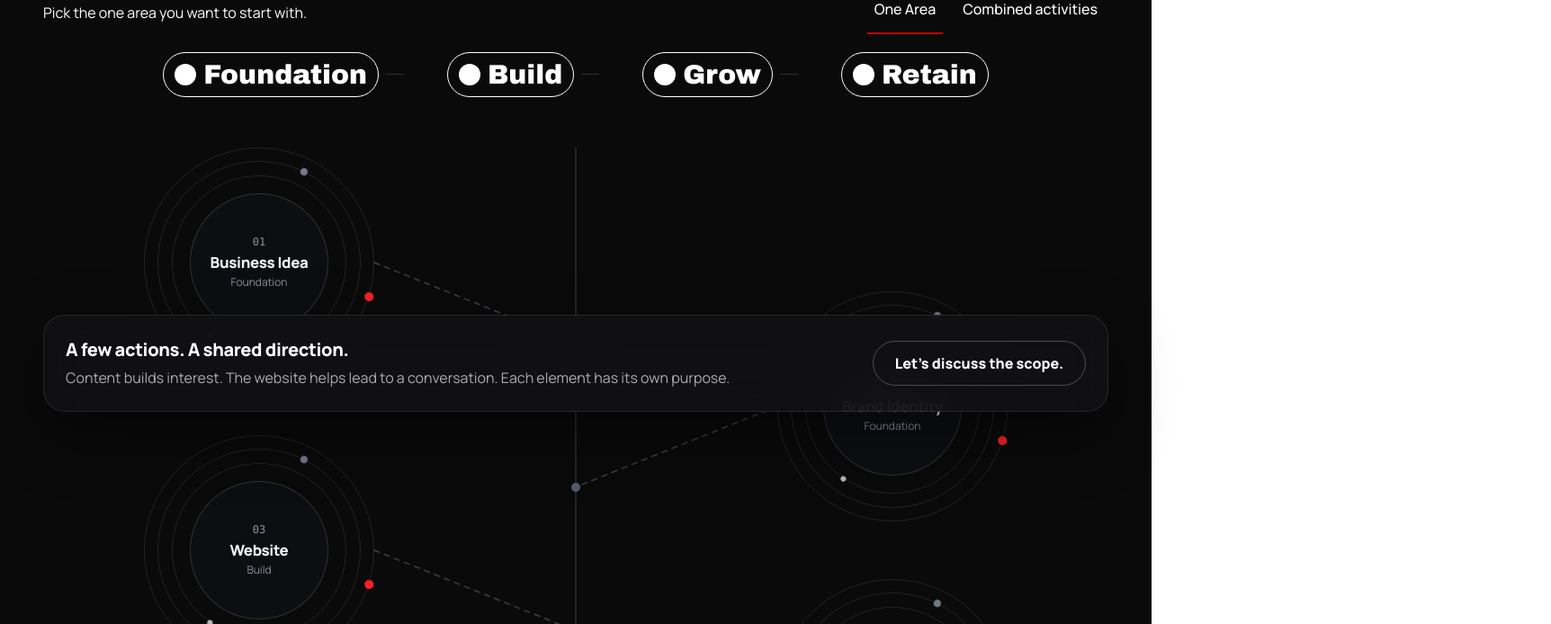
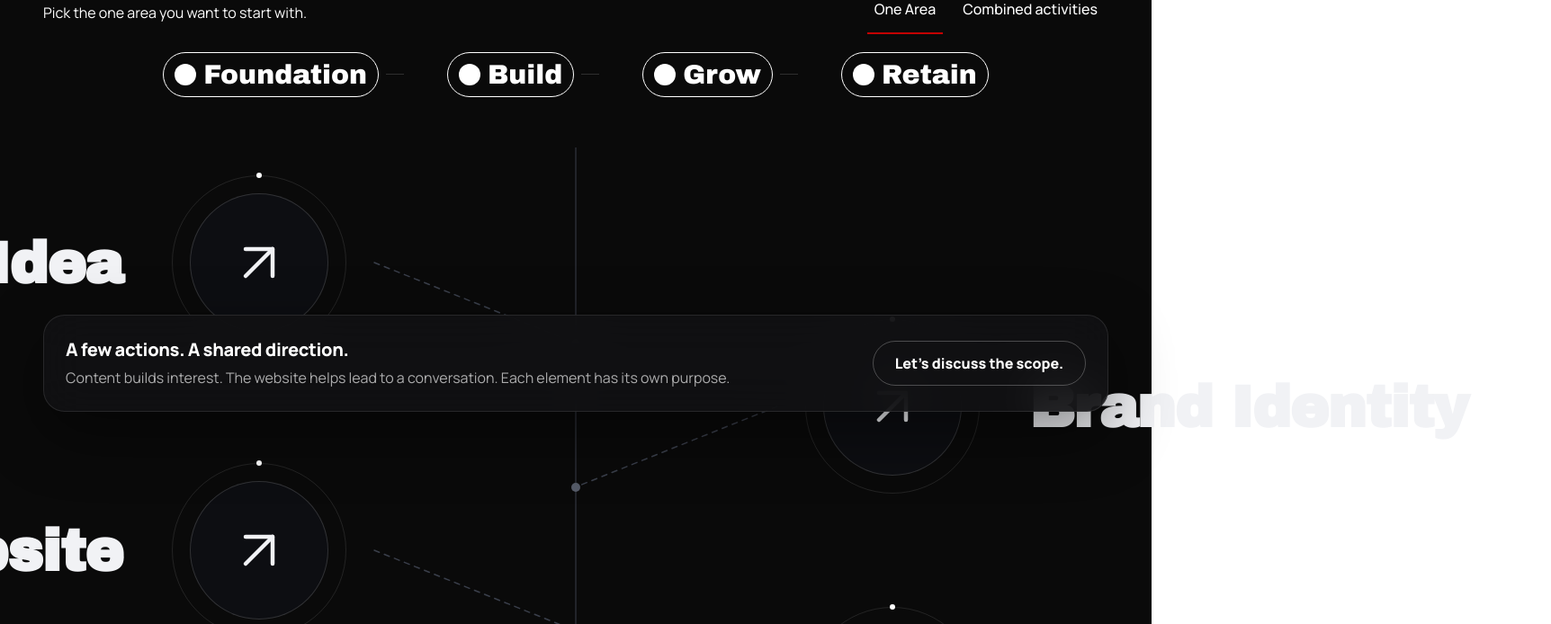
Before and after one commit to Uthrix-Digital/uthrix-digital, a Next.js app: page /ConnetMainDots in a window 1280 px wide. Shown: the part 326-1020 px from the top of the page at 90% size, 1724 px wide, since content can reach past the window. Built offline with nearby package versions, Linux system fonts and the light colour scheme.

Commit message:
feat(DotsMap): simplify node interaction by removing Popover and enhancing button functionality

```diff
--- a/src/app/ConnetMainDots/(GrowthPathMap)/DotsMap.tsx
+++ b/src/app/ConnetMainDots/(GrowthPathMap)/DotsMap.tsx
@@ -1,16 +1,8 @@
 "use client";
 
 import { motion } from "framer-motion";
-import { useState } from "react";
 import { NODES } from "./data/nodes";
 import type { Phase } from "./types";
-import {
-  Popover,
-  PopoverContent,
-  PopoverDescription,
-  PopoverTitle,
-  PopoverTrigger,
-} from "@/components/ui/popover";
 import {
   OrbitDotRed,
   OrbitKeyframes,
@@ -102,7 +94,6 @@ export function DotsMap({
   activePhases,
   onNodeClick,
 }: DotsMapProps) {
-  const [openNodeBit, setOpenNodeBit] = useState<number | null>(null);
   const hasSelection = mask !== 0;
 
   return (
@@ -182,18 +173,13 @@ export function DotsMap({
                 >
                   <Connector side={side} selected={isSelected} dimmed={dimmed} />
 
-                  <Popover
-                    open={openNodeBit === node.bit && isSelected}
-                    onOpenChange={(open) => setOpenNodeBit(open ? node.bit : null)}
-                  >
-                    <PopoverTrigger
+                  <button
                     type="button"
                     aria-pressed={isSelected}
                     aria-label={`${isSelected ? "Unselect" : "Select"} ${node.label}`}
                     onClick={(event) => {
                       event.stopPropagation();
                       onNodeClick(node.bit);
-                        setOpenNodeBit(isSelected ? null : node.bit);
                     }}
                     className="relative block size-44 shrink-0 rounded-full border-0 bg-transparent p-0 focus-visible:outline-none focus-visible:ring-2 focus-visible:ring-[#ff1f28] focus-visible:ring-offset-4 focus-visible:ring-offset-[#090a0d] lg:size-64"
                   >
@@ -211,31 +197,7 @@ export function DotsMap({
                         phase: node.phase,
                       }}
                     />
-                    </PopoverTrigger>
-                    <PopoverContent
-                      side="top"
-                      sideOffset={16}
-                      align="center"
-                      className="bg-background text-foreground"
-                    >
-                      <div className="space-y-4">
-                        <div className="flex items-start justify-between gap-5">
-                          <PopoverTitle className="text-black!">{node.label}</PopoverTitle>
-                          <span className="shrink-0 pt-1 font-mono text-xs tracking-[0.18em] text-foreground/45">
-                            {number}
-                          </span>
-                        </div>
-                        <PopoverDescription className="text-base leading-relaxed text-foreground/70">
-                          {node.summary}
-                        </PopoverDescription>
-                        <div className="border-t border-foreground/15 pt-4">
-                          <p className="text-sm leading-relaxed text-foreground/50">
-                            {node.why}
-                          </p>
-                        </div>
-                      </div>
-                    </PopoverContent>
-                  </Popover>
+                  </button>
                 </div>
               </li>
             );
@@ -271,15 +233,12 @@ export function DotsMap({
           >
             <OrbitRing
               inset="0%"
-              duration={hasSelection ? "8s" : "22s"}
               ringClass={hasSelection ? "border-[#ff1f28]/60" : "border-white/10"}
               dotClass={hasSelection ? "bg-white" : "bg-[#ff1f28]"}
               dotSize="size-2.5"
             />
             <OrbitRing
               inset="8%"
-              duration={hasSelection ? "5s" : "15s"}
-              reverse
               ringClass={hasSelection ? "border-[#ff1f28]/60" : "border-white/10"}
               dotClass="bg-white/70"
               dotSize="size-1.5"
--- a/src/app/ConnetMainDots/OrbitDotRed.tsx
+++ b/src/app/ConnetMainDots/OrbitDotRed.tsx
@@ -16,8 +16,10 @@ export interface OrbitDotsContent {
   phase?: string;
 }
 
-export interface OrbitDotsProps
-  extends Omit<ComponentPropsWithoutRef<"div">, "children" | "content"> {
+export interface OrbitDotsProps extends Omit<
+  ComponentPropsWithoutRef<"div">,
+  "children" | "content"
+> {
   content?: OrbitDotsContent;
   variant?: "orbit" | "node";
   selected?: boolean;
@@ -41,13 +43,12 @@ export const defaultOrbitDotsContent: OrbitDotsContent = {
 
 /**
  * Render ONCE near the dots (DotsMap does this).
- * Holds the orbit spin, connector dash-flow and spine pulse animations.
- * All of them switch off for visitors who prefer reduced motion.
+ * Holds the connector dash-flow and spine pulse animations.
+ * Both switch off for visitors who prefer reduced motion.
  */
 export function OrbitKeyframes() {
   return (
     <style>{`
-      @keyframes uthrix-orbit-spin { to { transform: rotate(360deg); } }
       @keyframes uthrix-dash-flow  { to { stroke-dashoffset: -24; } }
       @keyframes uthrix-spine-pulse {
         0%   { top: 0;    opacity: 0; }
@@ -55,30 +56,24 @@ export function OrbitKeyframes() {
         92%  { opacity: 1; }
         100% { top: 100%; opacity: 0; }
       }
-      .uthrix-orbit-spin  { animation: uthrix-orbit-spin 14s linear infinite; }
-      .uthrix-orbit-spin-rev { animation-direction: reverse; }
       .uthrix-dash-flow   { animation: uthrix-dash-flow 1.2s linear infinite; }
       .uthrix-spine-pulse { animation: uthrix-spine-pulse 4.5s ease-in-out infinite; }
       @media (prefers-reduced-motion: reduce) {
-        .uthrix-orbit-spin, .uthrix-dash-flow, .uthrix-spine-pulse { animation: none; }
+        .uthrix-dash-flow, .uthrix-spine-pulse { animation: none; }
       }
     `}</style>
   );
 }
 
-/** One ring + the satellite dot that travels around it. */
+/** One static ring with a positioned satellite dot. */
 export function OrbitRing({
   inset,
-  duration,
-  reverse = false,
   ringClass,
   dotClass,
   dotSize = "size-2",
   dotPosition = "top",
 }: {
   inset: string;
-  duration: string;
-  reverse?: boolean;
   ringClass: string;
   dotClass: string;
   dotSize?: string;
@@ -87,16 +82,15 @@ export function OrbitRing({
   return (
     <>
       <span
-        className={`absolute rounded-full border transition-colors duration-500 ${ringClass}`}
+        className={`absolute rounded-full border ${ringClass}`}
         style={{ inset }}
       />
-      <span
-        className={`uthrix-orbit-spin absolute ${reverse ? "uthrix-orbit-spin-rev" : ""}`}
-        style={{ inset, animationDuration: duration }}
-      >
+      <span className="absolute" style={{ inset }}>
         <span
-          className={`absolute left-1/2 -translate-x-1/2 rounded-full transition-colors duration-500 ${dotSize} ${dotClass} ${
-            dotPosition === "top" ? "top-0 -translate-y-1/2" : "bottom-0 translate-y-1/2"
+          className={`absolute left-1/2 -translate-x-1/2 rounded-full ${dotSize} ${dotClass} ${
+            dotPosition === "top"
+              ? "top-0 -translate-y-1/2"
+              : "bottom-0 translate-y-1/2"
           }`}
         />
       </span>
@@ -109,76 +103,55 @@ export function OrbitDotRed({
   variant = "orbit",
   selected = false,
   dimmed = false,
+  side = "right",
   className = "",
   ...props
 }: OrbitDotsProps) {
   const { dots, href, linkLabel, caption, number, phase } = content;
 
-  /* ───────────────────── NODE: a round orbit dot, label inside ─────────── */
+  /* ───────────────────── NODE: a round orbit dot with a label above it ── */
   if (variant === "node") {
-    const primaryDot = dots[0]?.className ?? "bg-[#ff1f28]";
     const ring = selected
       ? "border-[#ff1f28]/70"
       : "border-white/10 group-hover:border-[#ff1f28]/50";
 
     return (
       <span
-        className={`group relative block aspect-square w-full rounded-full transition-opacity duration-500 ${
+        className={`group relative block aspect-square w-full rounded-full ${
           dimmed ? "opacity-35 hover:opacity-90" : ""
         } ${className}`}
         {...props}
       >
         <OrbitRing
-          inset="0%"
-          duration={selected ? "9s" : "20s"}
+          inset="12%"
           ringClass={ring}
-          dotClass={selected ? "bg-white" : primaryDot}
-          dotSize="size-2.5"
-        />
-        <OrbitRing
-          inset="6%"
-          duration={selected ? "6s" : "14s"}
-          reverse
-          ringClass={ring}
-          dotClass={selected ? "bg-[#ff1f28]" : "bg-[#737b89]"}
-          dotPosition="bottom"
-        />
-        <OrbitRing
-          inset="12%"
-          duration={selected ? "4s" : "10s"}
-          ringClass={ring}
-          dotClass="bg-white/70"
+          dotClass="bg-white"
           dotSize="size-1.5"
         />
 
-        {/* Core: the label lives inside the dot, like the sketch */}
         <span
-          className={`absolute inset-[20%] flex flex-col items-center justify-center rounded-full px-2 text-center transition-all duration-500 group-hover:scale-105 ${
+          className={`absolute top-1/2 z-10 flex w-max -translate-y-1/2 flex-col ${
+            side === "left"
+              ? "right-full mr-6 items-end text-right"
+              : "left-full ml-6 items-start "
+          } ${selected ? "text-white" : "text-[#f1f2f5]"}`}
+        >
+          <span className="mt-1 block w-full text-left text-[0.85rem] font-semibold leading-tight tracking-[-0.02em] font-archivo-black sm:text-base lg:text-[4.05rem]">
+            {caption}
+          </span>
+        </span>
+
+        <span
+          className={`absolute inset-[20%] flex items-center justify-center rounded-full ${
             selected
               ? "bg-[#ff1f28] text-white shadow-[0_0_70px_rgba(255,31,40,0.55)]"
               : "border border-white/15 bg-[#0d0e12] text-[#f1f2f5] group-hover:border-[#ff1f28]"
           }`}
         >
-          <span
-            className={`flex items-center gap-1 font-mono text-[10px] sm:text-xs ${
-              selected ? "text-white/85" : "text-[#8b92a1]"
-            }`}
-          >
-            {selected ? <Check className="size-3.5 stroke-[3]" aria-hidden="true" /> : null}
-            {number}
-          </span>
-          <span className="mt-1 text-[0.85rem] font-semibold leading-tight tracking-[-0.02em] sm:text-base lg:text-[1.05rem]">
-            {caption}
-          </span>
-          {phase && (
-            <span
-              className={`mt-1 hidden text-xs capitalize lg:block ${
-                selected ? "text-white/75" : "text-[#8b92a1]"
-              }`}
-            >
-              {phase}
-            </span>
-          )}
+          <ArrowUpRight
+            aria-hidden="true"
+            className="size-[clamp(3rem,6vw,4.5rem)] stroke-[1.5]"
+          />
         </span>
       </span>
     );
@@ -190,10 +163,22 @@ export function OrbitDotRed({
       className={`relative mx-auto aspect-square w-full max-w-[min(80vw,38rem)] lg:max-w-2xl ${className}`}
       {...props}
     >
-      <div aria-hidden="true" className="absolute inset-[8%] rounded-full border border-white/10" />
-      <div aria-hidden="true" className="absolute inset-[18%] rounded-full border border-white/10" />
-      <div aria-hidden="true" className="absolute inset-[28%] rounded-full border border-white/10" />
-      <div aria-hidden="true" className="absolute inset-[38%] rounded-full border border-white/10" />
+      <div
+        aria-hidden="true"
+        className="absolute inset-[8%] rounded-full border border-white/10"
+      />
+      <div
+        aria-hidden="true"
+        className="absolute inset-[18%] rounded-full border border-white/10"
+      />
+      <div
+        aria-hidden="true"
+        className="absolute inset-[28%] rounded-full border border-white/10"
+      />
+      <div
+        aria-hidden="true"
+        className="absolute inset-[38%] rounded-full border border-white/10"
+      />
 
       <div aria-hidden="true" className="absolute inset-0 rotate-[-18deg]">
         <div className="absolute left-1/2 top-1/2 h-[42%] w-px origin-top -translate-x-1/2 bg-white/10" />
@@ -221,7 +206,7 @@ export function OrbitDotRed({
           className="size-[clamp(3rem,6vw,4.5rem)] stroke-[1.5]"
         />
       </Link>
-      <span className="font-archivo-black w-full text-[clamp(1.25rem,8vw,4rem)] font-black uppercase leading-[0.86] tracking-[-0.07em] sm:text-[clamp(1rem,4vw,8rem)] sm:leading-[0.82] sm:tracking-[-0.075em]">
+      <span className="font-archivo-black text-[4.05rem] leading-none">
         {caption}
       </span>
     </div>
```
Lines whose indentation alone changed are shown as unchanged.
